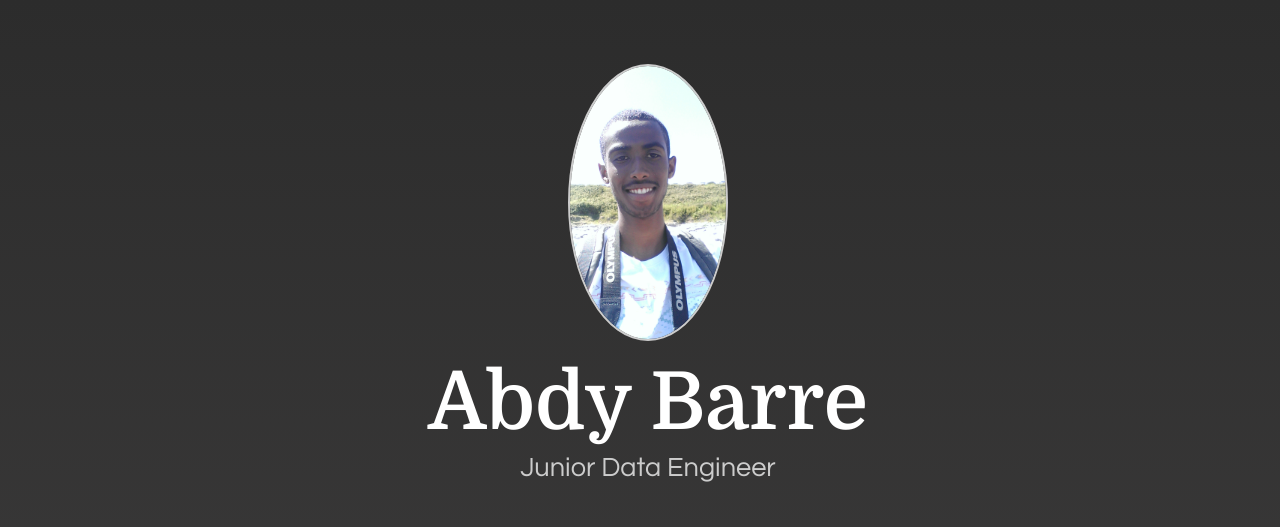
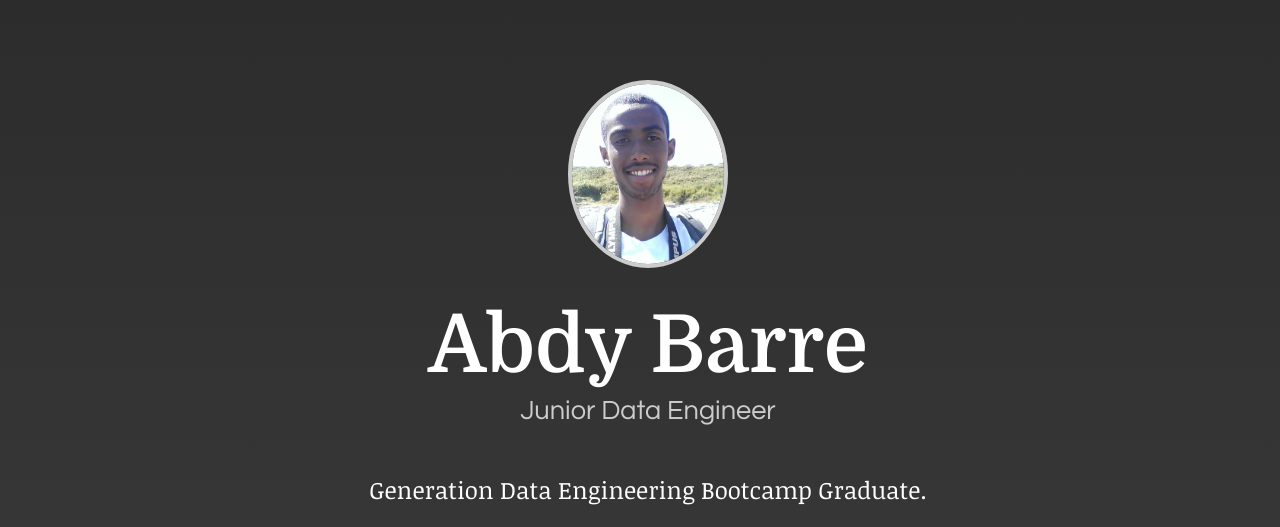
Before and after one commit to aabarre/aabarre.github.io, a website: page index.html in a window 1280 px wide. Shown: the top 527 px of the page. Drawn offline with Linux system fonts and the light colour scheme; a web font is replaced by a local one.

Commit message:
change photo

```diff
--- a/index.html
+++ b/index.html
@@ -18,7 +18,7 @@
         <section class="about">
             <div class="container">
 
-                <img class="profile" src="profile.jpg" />
+                <img class="profile" src="port.jpg" />
 
                 <h1>Abdy Barre</h1>
 
--- a/sass/styles.scss
+++ b/sass/styles.scss
@@ -115,12 +115,12 @@ section {
 }
 
 img.profile {
-  border-radius:100%;
+  border-radius: 100%;
   max-width: 10rem;
   width: 100%;
   height: auto;
-  margin: 1rem;
-  border: 2px solid $sub-head-color;
+  margin: 2rem;
+  border: 4px solid $sub-head-color;
 
 }
 
```
Also changed, not shown: Picture2.jpg (added), Picture3.jpg (added), olp.jpg (added), port.jpg (added), profile Cropped (2).jpg (added), sass/styles.css, 1 other file.
